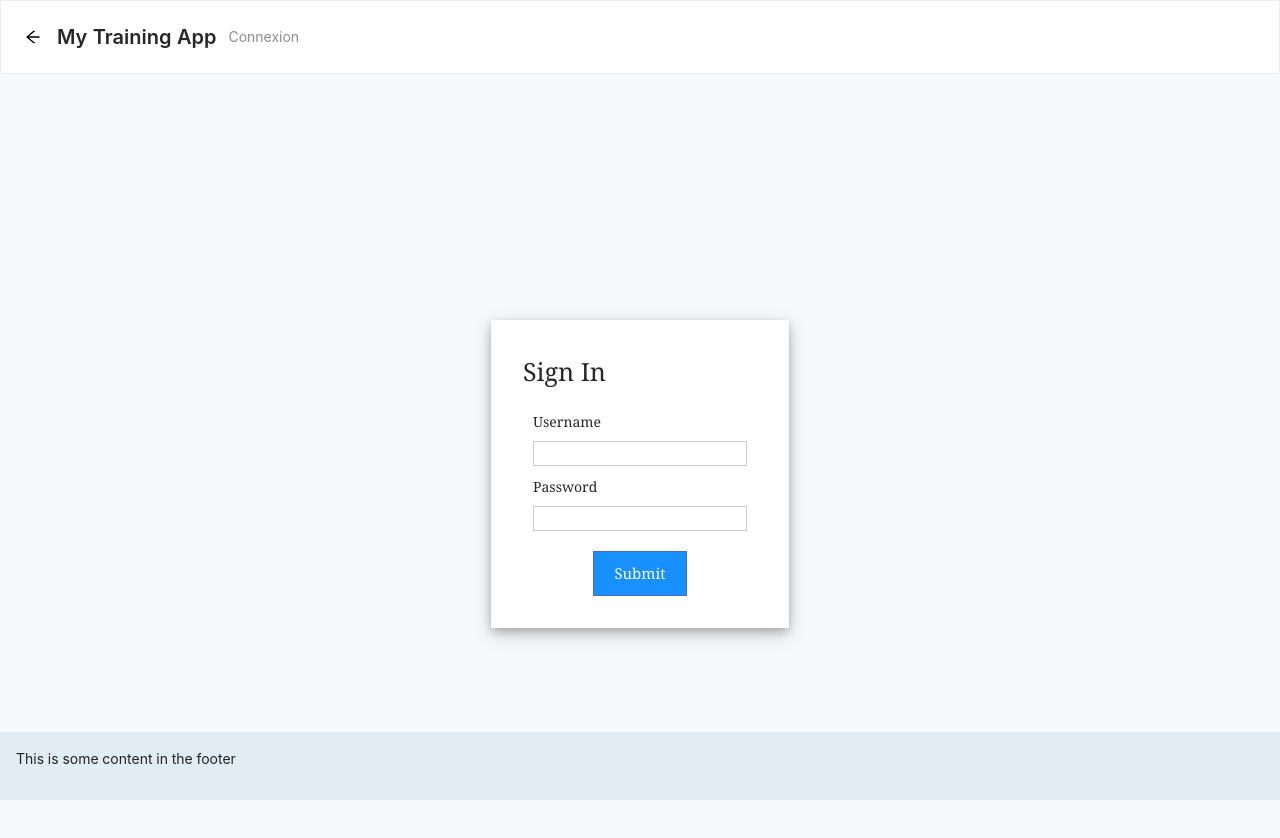
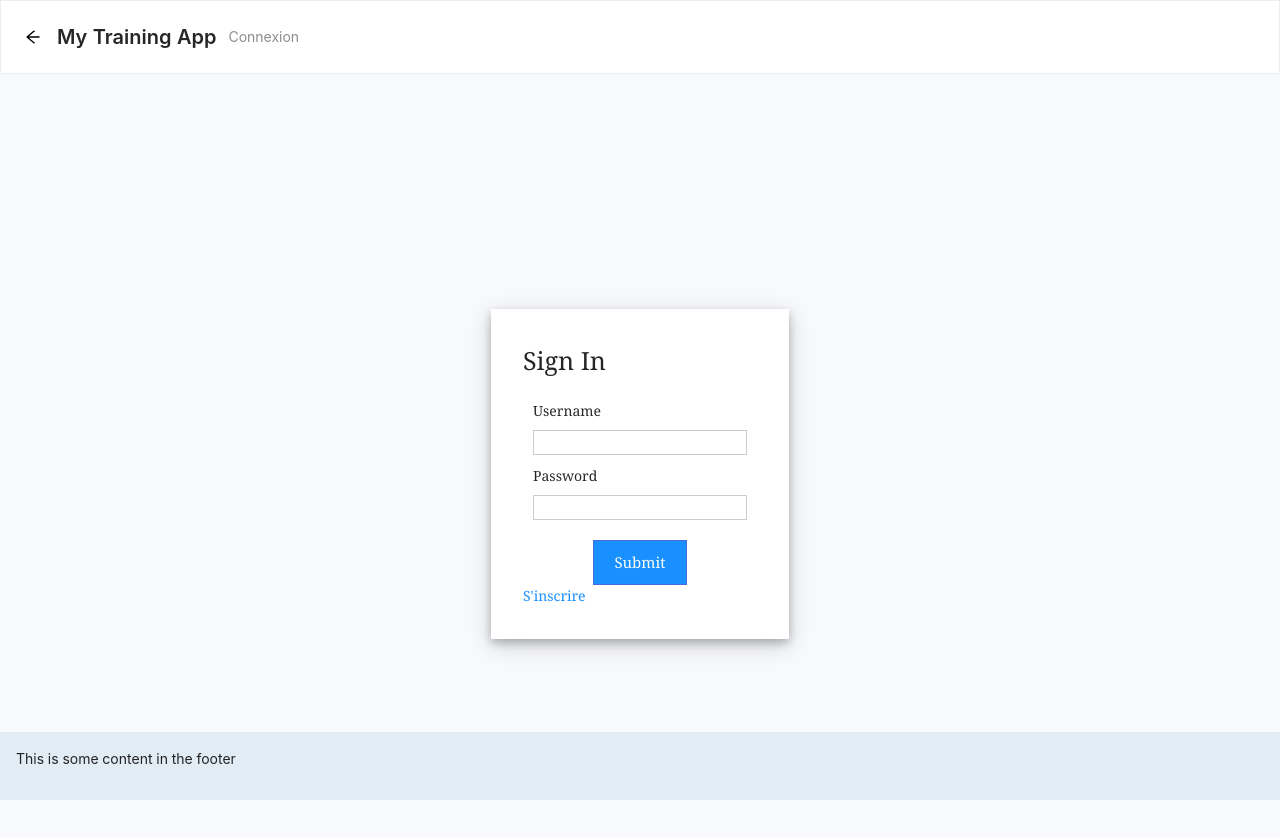
Before and after one commit to Stomias/E4-react-project-front, a React (Create React App) app: page /login in a window 1280 px wide. Shown: the top 838 px of the page. Built offline with nearby package versions, Linux system fonts and the light colour scheme.

Commit message:
ajout du routage pour les différents composants

```diff
--- a/package.json
+++ b/package.json
@@ -11,7 +11,7 @@
     "react": "^17.0.2",
     "react-dom": "^17.0.2",
     "react-redux": "^7.2.6",
-    "react-router-dom": "^6.0.2",
+    "react-router-dom": "^6.1.1",
     "react-scripts": "4.0.3",
     "react-validation": "^3.0.7",
     "web-vitals": "^1.0.1"
--- a/src/App.js
+++ b/src/App.js
@@ -1,19 +1,30 @@
-// import { Component } from 'react';
 import Connexion from './templates/connexion/Connexion';
-//import Inscription from './templates/inscription/Inscription';
 import Header from './templates/header/Header';
 import Footer from './templates/footer/Footer';
-// import TrainingList from './templates/trainingList/TrainingList';
+import {
+  BrowserRouter as Router,
+  Routes,
+  Route
+} from "react-router-dom";
+import TrainingList from './templates/trainingList/TrainingList';
+import TrainingDetail from './templates/trainingDetail/TrainingDetail';
+import Inscription from './templates/inscription/Inscription';
 
 
 const App = () => {
   return (
-    <div className="form-style">
-      <Header />
-      <Connexion />
-      <Footer />
-    </div>
-
+    <Router>
+      <div className="form-style">
+        <Header />
+        <Routes>
+          <Route path="/login" element={<Connexion/>}/>
+          <Route path="/register" element={<Inscription/>}/>
+          <Route path="/training-list" element={<TrainingList/>}/>
+          <Route path="/training-detail/:idEntrainement" element={<TrainingDetail/>}/>
+        </Routes>
+        <Footer />
+      </div>
+    </Router>
   );
 }
 
--- a/src/templates/connexion/Connexion.js
+++ b/src/templates/connexion/Connexion.js
@@ -2,6 +2,7 @@ import { React, useState } from "react";
 import './style.css';
 import TrainingList from "../trainingList/TrainingList";
 import userId from "../../myInitObject";
+import { Link } from "react-router-dom";
 
 function Connexion() {
   // React States
@@ -55,6 +56,9 @@ function Connexion() {
               <div className="button-container">
                 <input type="submit" />
               </div>
+              <div>
+                <Link to="/register">S'inscrire</Link>
+              </div>
             </form>
           </div>
         </div>
--- a/src/templates/trainingDetail/TrainingDetail.js
+++ b/src/templates/trainingDetail/TrainingDetail.js
@@ -1,10 +1,6 @@
 import React, {Component} from 'react';
-import PropTypes from 'prop-types';
 
 class TrainingDetail extends Component {
-  constructor(props){
-    super(props);
-  }
   render(){
     return (
       <div className="TrainingDetail">
--- a/src/templates/trainingList/TrainingList.js
+++ b/src/templates/trainingList/TrainingList.js
@@ -35,7 +35,7 @@ const TrainingList = () => {
     dataSource={trainings}
     renderItem={training => (
       <List.Item>
-        <Card title={training.libelleEntrainement}>{training.duree} minutes</Card>
+        <Card title={training.libelleEntrainement} onClick={() => { console.log("CLICK"); }}>{training.duree} minutes</Card>
       </List.Item>
     )}
   />
```
Also changed, not shown: 1 other file (tests, documents, lock files or other folders).
